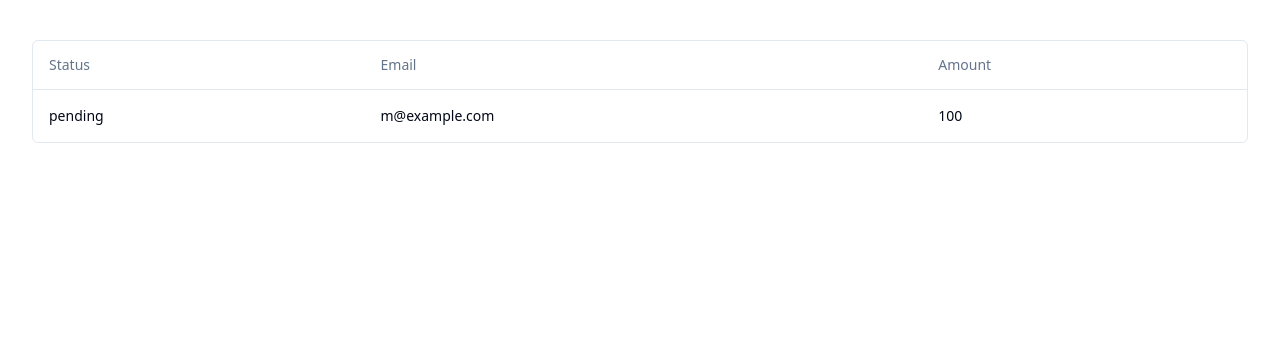
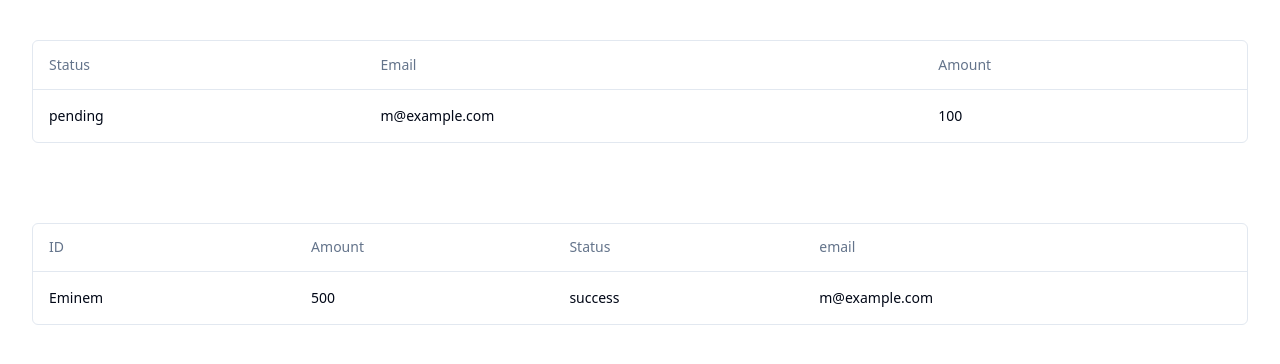
Before and after one commit to sagarEmn/shadcnTanstackTable, a React (Vite) app: page / in a window 1280 px wide. Shown: the top 364 px of the page. Built offline with nearby package versions, Linux system fonts and the light colour scheme.

Commit message:
added second table

```diff
--- a/src/App.tsx
+++ b/src/App.tsx
@@ -1,4 +1,4 @@
-import DemoPage from "./components/Payment/Page"
+import DemoPage from "./components/Payment/TableData"
 function App() {
 
   return (
--- a/src/components/Payment/Columns.tsx
+++ b/src/components/Payment/Columns.tsx
@@ -1,7 +1,7 @@
 import { ColumnDef } from "@tanstack/react-table";
 
 export type Payment = {
-  id: string;
+  id?: string;
   amount: number;
   status: "pending" | "processing" | "success" | "failed";
   email: string;
@@ -21,3 +21,22 @@ export const columns: ColumnDef<Payment>[] = [
     header: "Amount",
   },
 ];
+
+export const columnsId: ColumnDef<Payment>[] = [
+  {
+    accessorKey: "id",
+    header: "ID",
+  },
+  {
+    accessorKey: "amount",
+    header: "Amount",
+  },
+  {
+    accessorKey: "status",
+    header: "Status",
+  },
+  {
+    accessorKey: "email",
+    header: "email",
+  },
+];
--- a/src/components/Payment/Page.tsx
+++ /dev/null
@@ -1,19 +0,0 @@
-import { TableStructure } from "./TableStructure";
-import { columns, Payment } from "./Columns";
-
-const data: Payment[] = [
-  {
-    id: "728ed52f",
-    amount: 100,
-    status: "pending",
-    email: "m@example.com",
-  },
-];
-
-export default function DemoPage() {
-  return (
-    <div className="container mx-auto py-10">
-      <TableStructure columns={columns} data={data} />
-    </div>
-  );
-}
--- /dev/null
+++ b/src/components/Payment/TableData.tsx
@@ -0,0 +1,31 @@
+import { TableStructure } from "./TableStructure";
+import { columns, columnsId, Payment } from "./Columns";
+
+const data: Payment[] = [
+  {
+    amount: 100,
+    status: "pending",
+    email: "m@example.com",
+  },
+];
+const secondData: Payment[] = [
+  {
+    id: "Eminem",
+    amount: 500,
+    status: "success",
+    email: "m@example.com",
+  },
+];
+
+export default function DemoPage() {
+  return (
+    <>
+      <div className="container mx-auto py-10">
+        <TableStructure columns={columns} data={data} />
+      </div>
+      <div className="container mx-auto py-10">
+        <TableStructure columns={columnsId} data={secondData} />
+      </div>
+    </>
+  );
+}
```
